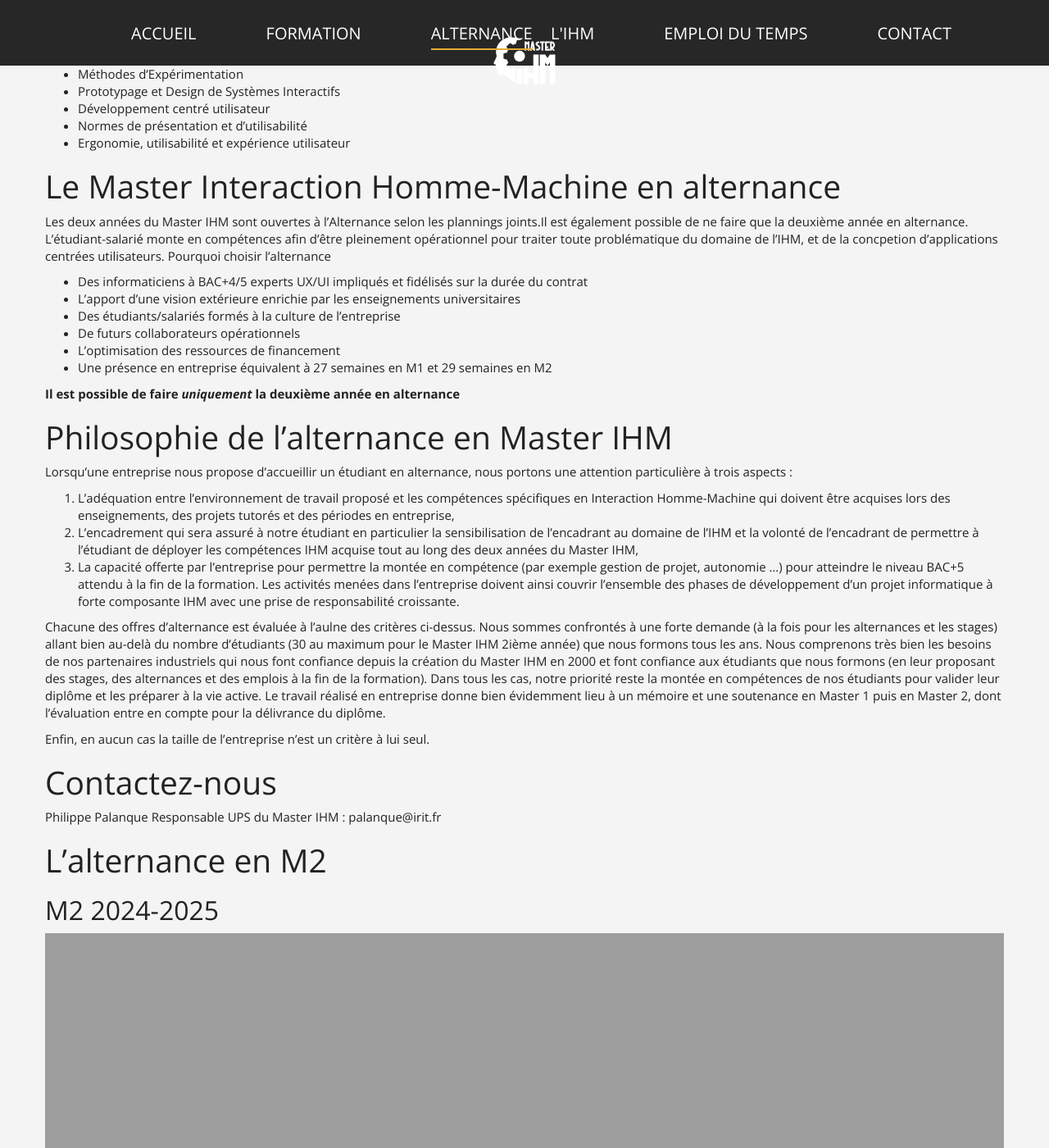
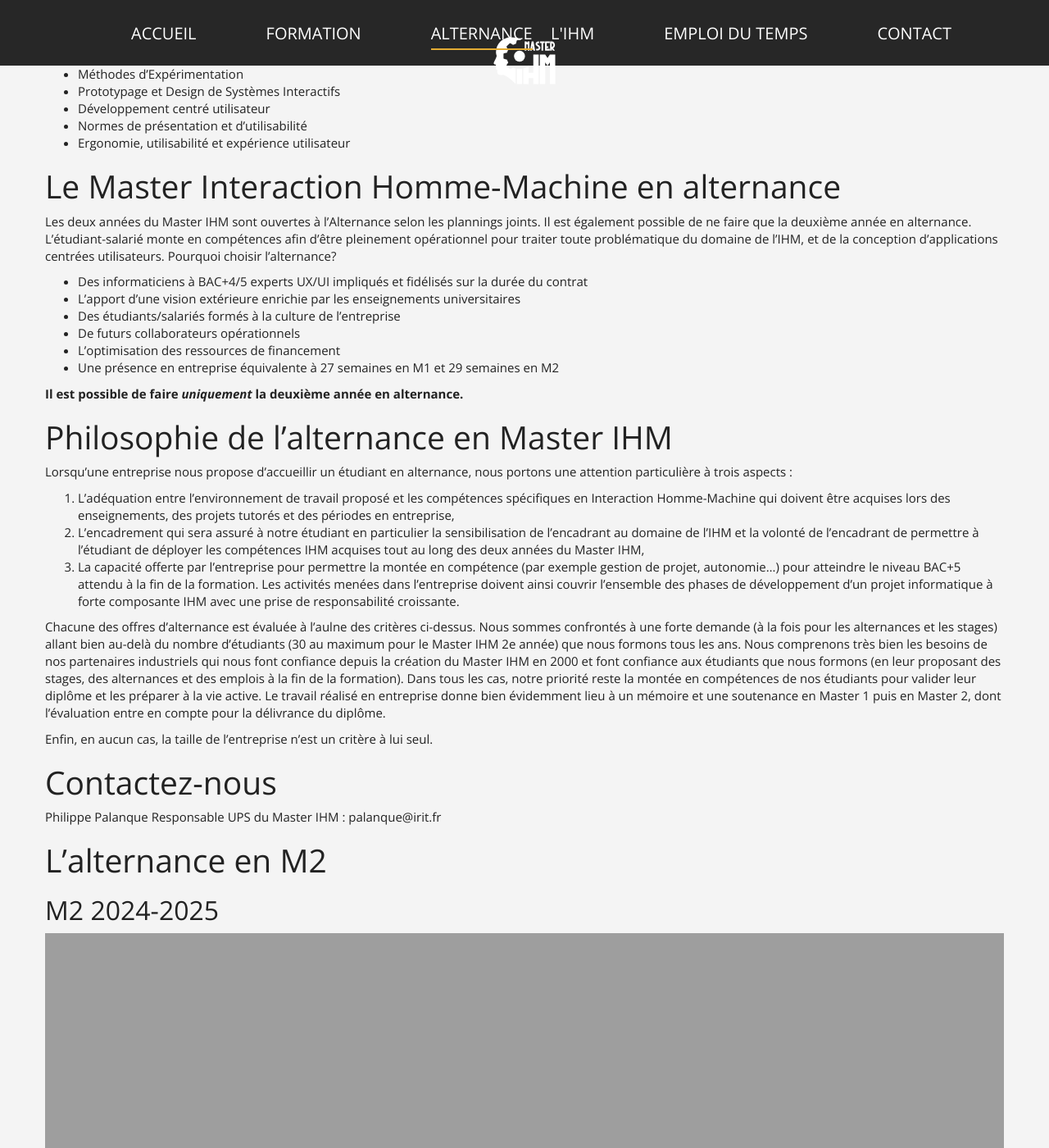
Before and after one commit to Master-IHM/master-ihm.github.io, a Jekyll site: the page built from _pages/alternance.md, in a window 1280 px wide and 1400 px high, scrolled down 612 px. Shown: the whole window at 82% size. Built offline with Jekyll 4.4.1, drawn with Linux system fonts in a browser that asks for light colours.

Commit message:
Update alternance.md

```diff
--- a/_pages/alternance.md
+++ b/_pages/alternance.md
@@ -28,30 +28,30 @@ propres à l'**informatique** et celles qui sont issues du domaine des **facteur
 
 # Le Master Interaction Homme-Machine en alternance
 
-Les deux années du Master IHM sont ouvertes à l'Alternance selon les plannings joints.Il est également possible de ne faire que la deuxième année en alternance. L'étudiant-salarié monte en compétences afin d'être pleinement opérationnel pour traiter toute problématique du domaine de l'IHM, et de la concpetion d'applications centrées utilisateurs.
-Pourquoi choisir l'alternance
+Les deux années du Master IHM sont ouvertes à l'Alternance selon les plannings joints. Il est également possible de ne faire que la deuxième année en alternance. L'étudiant-salarié monte en compétences afin d'être pleinement opérationnel pour traiter toute problématique du domaine de l'IHM, et de la conception d'applications centrées utilisateurs.
+Pourquoi choisir l'alternance?
 
 * Des informaticiens à BAC+4/5 experts UX/UI impliqués et fidélisés sur la durée du contrat
 * L'apport d'une vision extérieure enrichie par les enseignements universitaires
 * Des étudiants/salariés formés à la culture de l'entreprise
 * De futurs collaborateurs opérationnels
 * L'optimisation des ressources de financement
-* Une présence en entreprise équivalent à 27 semaines en M1 et 29 semaines en M2
+* Une présence en entreprise équivalente à 27 semaines en M1 et 29 semaines en M2
 
-**Il est possible de faire _uniquement_ la deuxième année en alternance**
+**Il est possible de faire _uniquement_ la deuxième année en alternance.**
 
 # Philosophie de l'alternance en Master IHM
 
 Lorsqu'une entreprise nous propose d'accueillir un étudiant en alternance, nous portons une attention particulière à trois aspects :
 
 1. L'adéquation entre l'environnement de travail proposé et les compétences spécifiques en Interaction Homme-Machine qui doivent être acquises lors des enseignements, des projets tutorés et des périodes en entreprise,
-2. L'encadrement qui sera assuré à notre étudiant en particulier la sensibilisation de l'encadrant au domaine de l'IHM et la volonté de l'encadrant de permettre à l'étudiant de déployer les compétences IHM acquise tout au long des deux années du Master IHM,
-3. La capacité offerte par l'entreprise pour permettre la montée en compétence (par exemple gestion de projet, autonomie …) pour atteindre le niveau BAC+5 attendu à la fin de la formation. Les activités menées dans l'entreprise doivent ainsi couvrir l'ensemble des phases de développement d'un projet informatique à forte composante IHM avec une prise de responsabilité croissante.
+2. L'encadrement qui sera assuré à notre étudiant en particulier la sensibilisation de l'encadrant au domaine de l'IHM et la volonté de l'encadrant de permettre à l'étudiant de déployer les compétences IHM acquises tout au long des deux années du Master IHM,
+3. La capacité offerte par l'entreprise pour permettre la montée en compétence (par exemple gestion de projet, autonomie…) pour atteindre le niveau BAC+5 attendu à la fin de la formation. Les activités menées dans l'entreprise doivent ainsi couvrir l'ensemble des phases de développement d'un projet informatique à forte composante IHM avec une prise de responsabilité croissante.
 
-Chacune des offres d'alternance est évaluée à l'aulne des critères ci-dessus. Nous sommes confrontés à une forte demande (à la fois pour les alternances et les stages) allant bien au-delà du nombre d'étudiants (30 au maximum pour le Master IHM 2ième année) que nous formons tous les ans. Nous comprenons très bien les besoins de nos partenaires industriels qui nous font confiance depuis la création du Master IHM en 2000 et font confiance aux étudiants que nous formons (en leur proposant des stages, des alternances et des emplois à la fin de la formation).
+Chacune des offres d'alternance est évaluée à l'aulne des critères ci-dessus. Nous sommes confrontés à une forte demande (à la fois pour les alternances et les stages) allant bien au-delà du nombre d'étudiants (30 au maximum pour le Master IHM 2e année) que nous formons tous les ans. Nous comprenons très bien les besoins de nos partenaires industriels qui nous font confiance depuis la création du Master IHM en 2000 et font confiance aux étudiants que nous formons (en leur proposant des stages, des alternances et des emplois à la fin de la formation).
 Dans tous les cas, notre priorité reste la montée en compétences de nos étudiants pour valider leur diplôme et les préparer à la vie active. Le travail réalisé en entreprise donne bien évidemment lieu à un mémoire et une soutenance en Master 1 puis en Master 2, dont l'évaluation entre en compte pour la délivrance du diplôme.
 
-Enfin, en aucun cas la taille de l'entreprise n'est un critère à lui seul.
+Enfin, en aucun cas, la taille de l'entreprise n'est un critère à lui seul.
 
 # Contactez-nous
 
```
